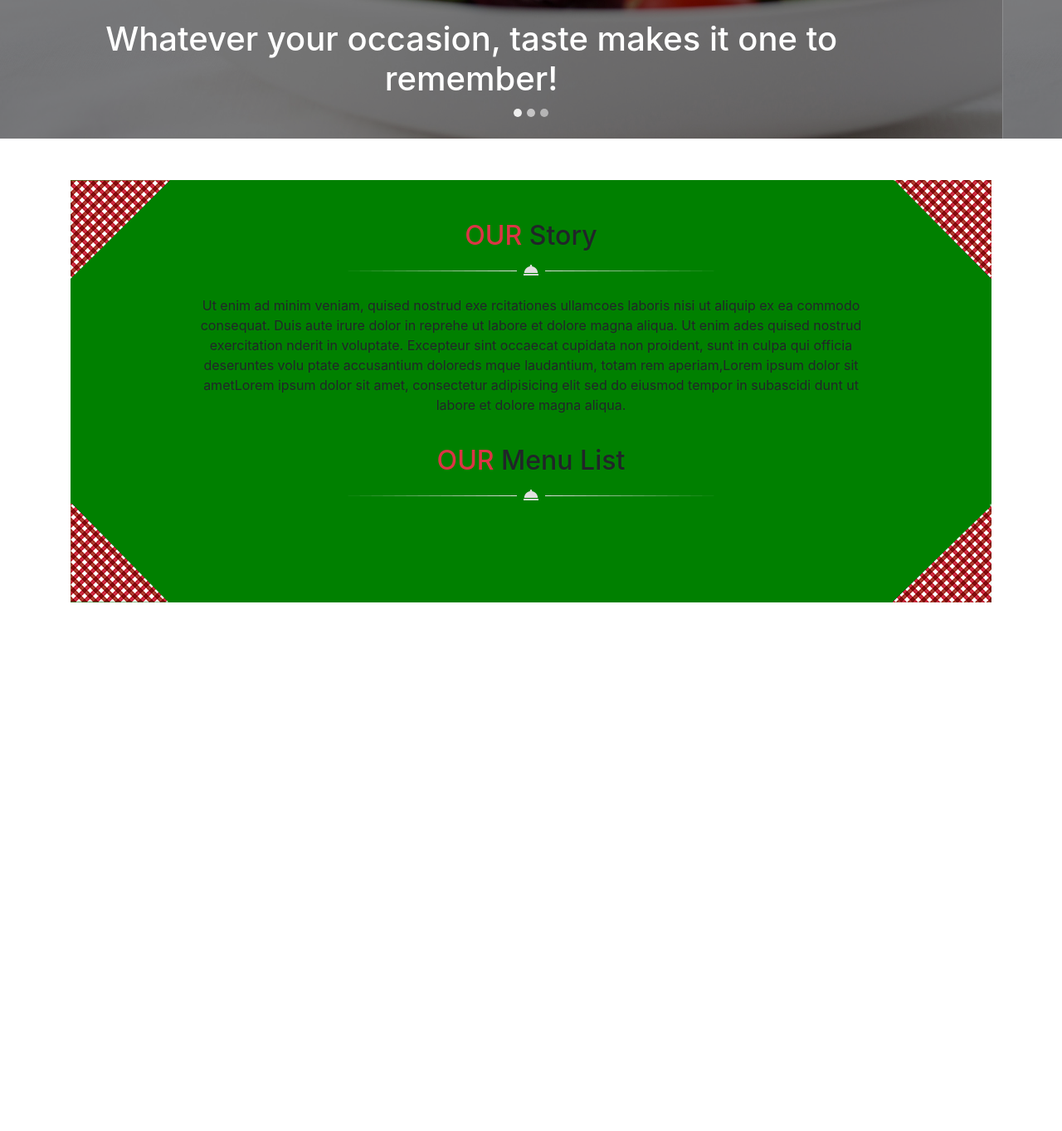
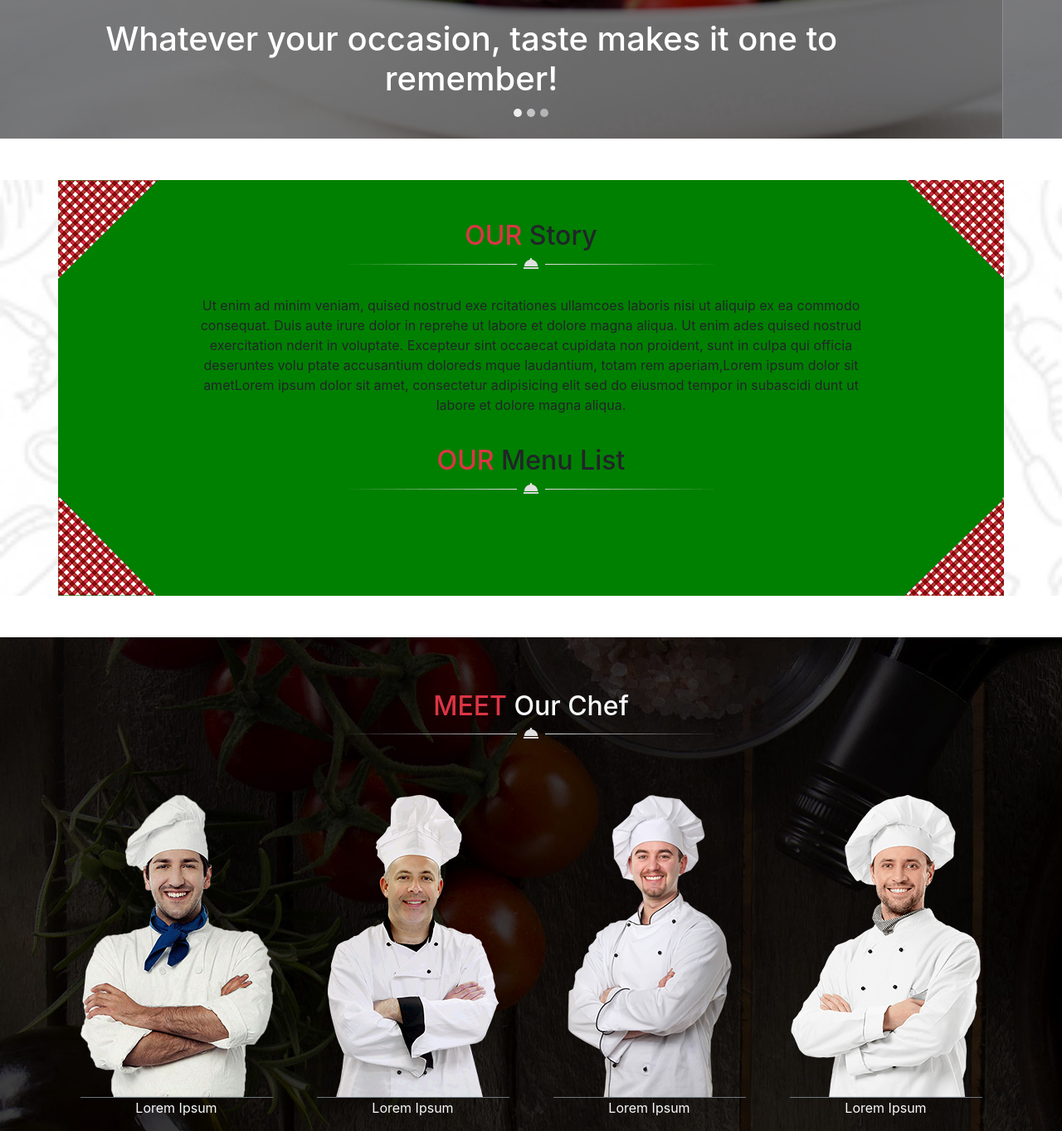
Before and after one commit to ThomasTrivier/cooking, a website: page index.html in a window 1280 px wide. Shown: the part 686-2049 px from the top of the page at 83% size. Before the commit the page ends 1462 px from the top, so only its background shows below. Drawn offline with nearby package versions, Linux system fonts and the light colour scheme.

Commit message:
section chef

```diff
--- a/assets/sass/_general.sass
+++ b/assets/sass/_general.sass
@@ -1,18 +1,28 @@
-.content
-    .info
-        background-image: url("../img/main_bg.jpg")
-        background-size: cover
-        background-position: center
-        background-repeat: no-repeat
-        text-align: center
-        .container
-            background-color: green
-            margin: 50px 0
-            .story
-                p
-                    padding: 20px 140px
-                span
-                    color: $danger
-            .menu
-                span
-                    color: $danger
+.info
+    background-image: url("../img/main_bg.jpg")
+    background-size: cover
+    background-position: center
+    background-repeat: no-repeat
+    text-align: center
+    .container
+        background-color: green
+        margin: 50px auto
+        .story
+            p
+                padding: 20px 140px
+            span
+                color: $danger
+        .menu
+            span
+                color: $danger
+.staff
+    background-image: url("../img/team_background.jpg")
+    text-align: center
+    color: $light
+    .titre
+        padding: 4rem 0
+        span
+            color: $danger
+    .container
+        img
+            border-bottom: 1px solid $secondary
--- a/index.html
+++ b/index.html
@@ -89,7 +89,6 @@
             </div>
         </div>
     </header>
-    <div class="content container">
     <section class="info">
         <div class="container">
             <div class="story">
@@ -98,7 +97,7 @@
                         <img src="./assets/img/box-left-top.png">
                     </div>
                     <div class="col-8 text-center">
-                            <h2 class="pt-5"><span>OUR</span> Story</h2>
+                        <h2 class="pt-5 mb-0"><span>OUR</span> Story</h2>
                         <img src="./assets/img/decoration_line.png" alt="">
                     </div>
                     <div class="col-2 text-right pr-0">
@@ -113,7 +112,7 @@
                     elit sed do eiusmod tempor in subascidi dunt ut labore et dolore magna aliqua.</p>
             </div>
             <div class="menu">
-                    <h2><span>OUR</span> Menu List</h2>
+                <h2 class="mb-0"><span>OUR</span> Menu List</h2>
                 <img src="./assets/img/decoration_line.png" alt="">
                 <aside>
 
@@ -129,7 +128,33 @@
             </div>
         </div>
     </section>
+    <section class="staff">
+        <div class="titre">
+            <h2 class="mb-0"><span>MEET</span> Our Chef</h2>
+            <img src="./assets/img/decoration_line.png" alt="">
         </div>
+        <div class="container">
+            <div class="row">
+                <div class="col-3">
+                    <img src="./assets/img/chef1.png" alt="">
+                    <p>Lorem Ipsum</p>
+                </div>
+                <div class="col-3">
+                    <img src="./assets/img/chef2.png" alt="">
+                    <p>Lorem Ipsum</p>
+                </div>
+                <div class="col-3">
+                    <img src="./assets/img/chef3.png" alt="">
+                    <p>Lorem Ipsum</p>
+                </div>
+                <div class="col-3">
+                    <img src="./assets/img/chef4.png" alt="">
+                    <p>Lorem Ipsum</p>
+                </div>
+            </div>
+        </div>
+    </section>
+
 
     <script src="./node_modules/jquery/dist/jquery.js"></script>
     <script src="./node_modules/bootstrap/dist/js/bootstrap.js"></script>
```
Also changed, not shown: assets/css/main.css, 1 other file. Lines whose indentation alone changed are shown as unchanged.
